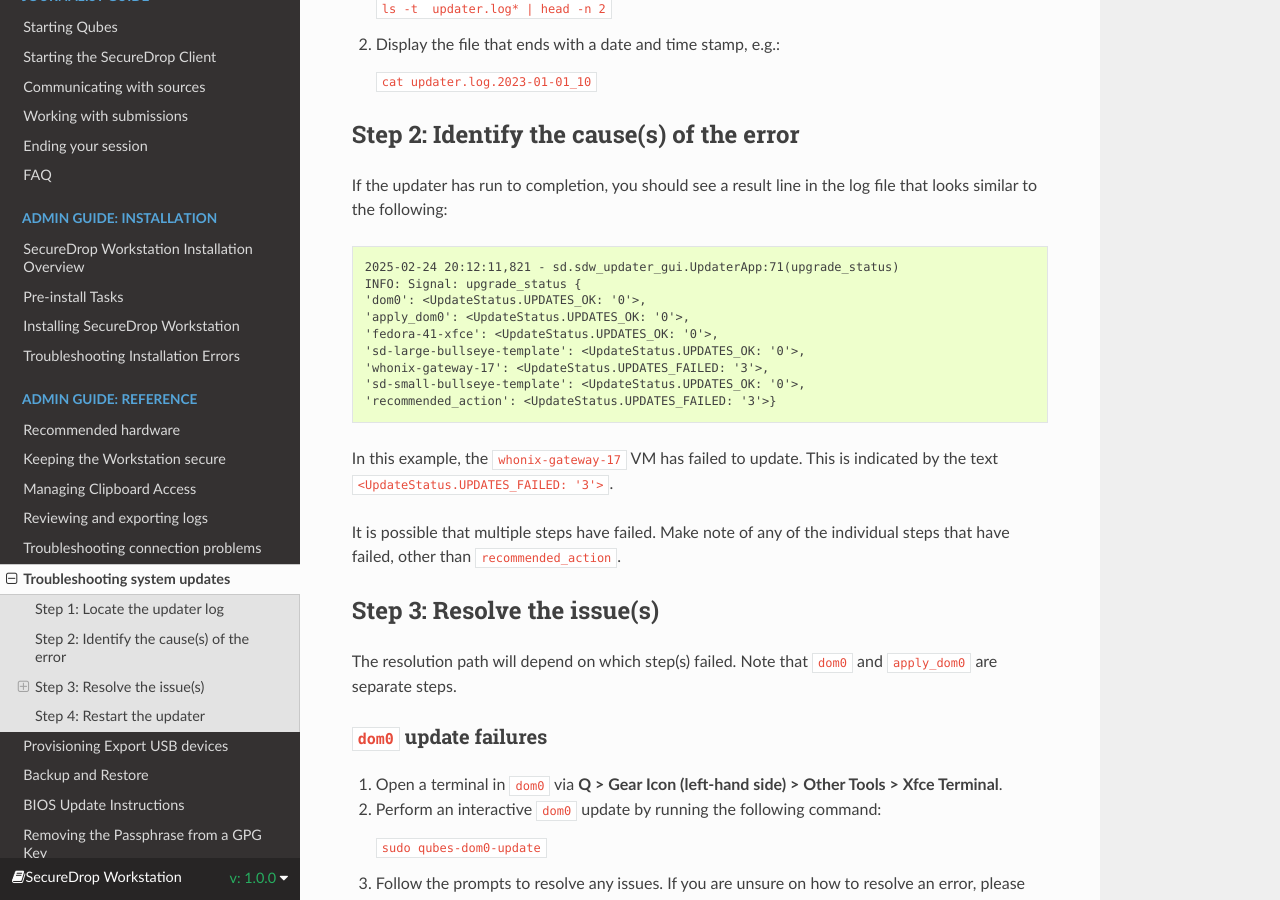
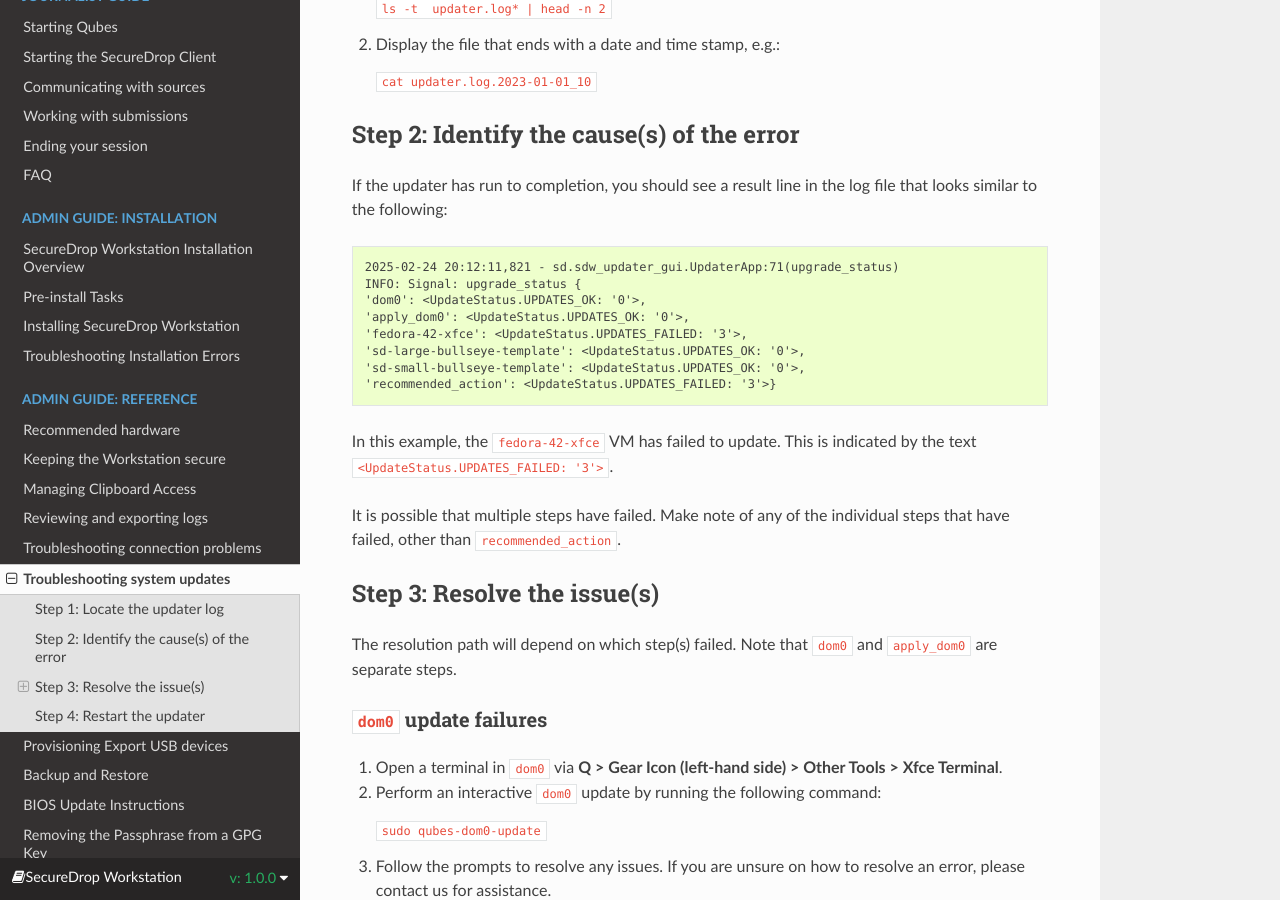
Before and after one commit to freedomofpress/securedrop-workstation-docs, a Sphinx documentation site: the page built from docs/admin/reference/troubleshooting_updates.rst, in a window 1280 px wide and 900 px high, scrolled down 1245 px. Built offline with Sphinx 7.4.7 and the Read the Docs theme 3.1.0, drawn with Linux system fonts in a browser that asks for light colours; some of the changed text lies outside the part shown.

Commit message:
some initial updating of whonix references in favor of sd-proxy

```diff
--- a/docs/admin/reference/troubleshooting_updates.rst
+++ b/docs/admin/reference/troubleshooting_updates.rst
@@ -66,13 +66,12 @@
   INFO: Signal: upgrade_status {
   'dom0': <UpdateStatus.UPDATES_OK: '0'>,
   'apply_dom0': <UpdateStatus.UPDATES_OK: '0'>,
-  'fedora-41-xfce': <UpdateStatus.UPDATES_OK: '0'>,
+  'fedora-42-xfce': <UpdateStatus.UPDATES_FAILED: '3'>,
   'sd-large-bullseye-template': <UpdateStatus.UPDATES_OK: '0'>,
-  'whonix-gateway-17': <UpdateStatus.UPDATES_FAILED: '3'>,
   'sd-small-bullseye-template': <UpdateStatus.UPDATES_OK: '0'>,
   'recommended_action': <UpdateStatus.UPDATES_FAILED: '3'>}
 
-In this example, the ``whonix-gateway-17`` VM has failed to update.
+In this example, the ``fedora-42-xfce`` VM has failed to update.
 This is indicated by the text ``<UpdateStatus.UPDATES_FAILED: '3'>``.
 
 It is possible that multiple steps have failed. Make note of any
@@ -282,10 +281,10 @@
    unsure on how to resolve an error, please contact us
    for assistance.
 
-``fedora-41-xfce`` update failures
+``fedora-42-xfce`` update failures
 ^^^^^^^^^^^^^^^^^^^^^^^^^^^^^^^^^^
 1. Launch the Qubes GUI Updater from the top righthand
-   tray icon. Ensure the ``fedora-41-xfce`` template is
+   tray icon. Ensure the ``fedora-42-xfce`` template is
    selected.
 
 2. Run the updater, observing the output in the
--- a/docs/general/introduction.rst
+++ b/docs/general/introduction.rst
@@ -57,10 +57,8 @@
 We use the `Python <https://www.python.org/>`_ programming language and many tools in its
 ecosystem, which you can support by `donating to the Python Software Foundation <https://www.python.org/psf/donations/>`_.
 
-SecureDrop Workstation VMs are powered by `Debian <https://www.debian.org/>`_,
-`Fedora <https://fedoraproject.org/>`_, and `Whonix <https://www.whonix.org/>`_, all
-of which rely on volunteer contributions and financial support. The
-`GNOME <https://www.gnome.org/>`_ project acts as an umbrella for many of the individual
+SecureDrop Workstation VMs are powered by `Debian <https://www.debian.org/>`_ and `Fedora <https://fedoraproject.org/>`_ both
+of which rely on volunteer contributions and financial support. The `GNOME <https://www.gnome.org/>`_ project acts as an umbrella for many of the individual
 software components we rely on.
 
 Finally, SecureDrop Workstation relies on many other open source projects such as
```
Also changed, not shown: docs/general/workstation_architecture.rst (+5 -4 lines).
